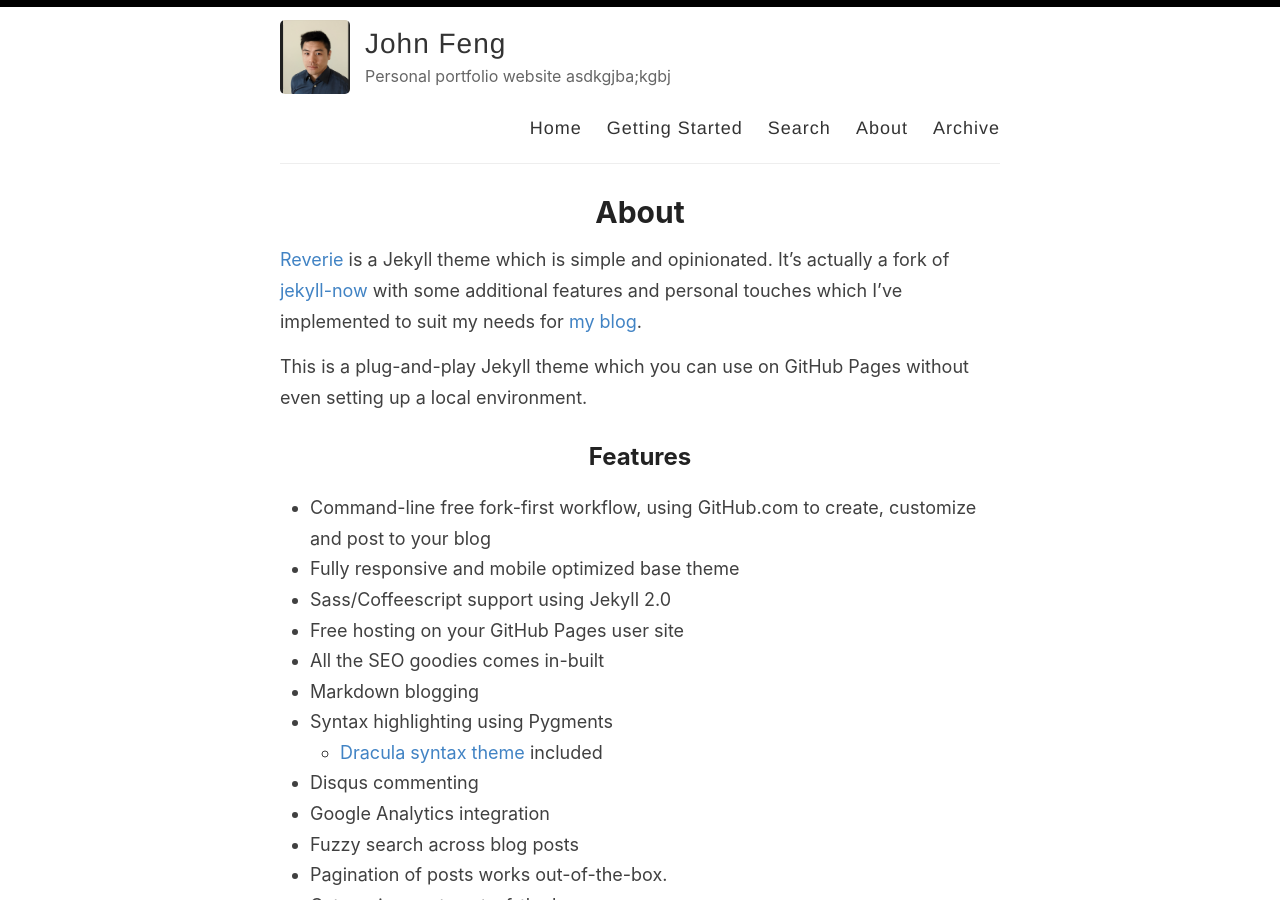
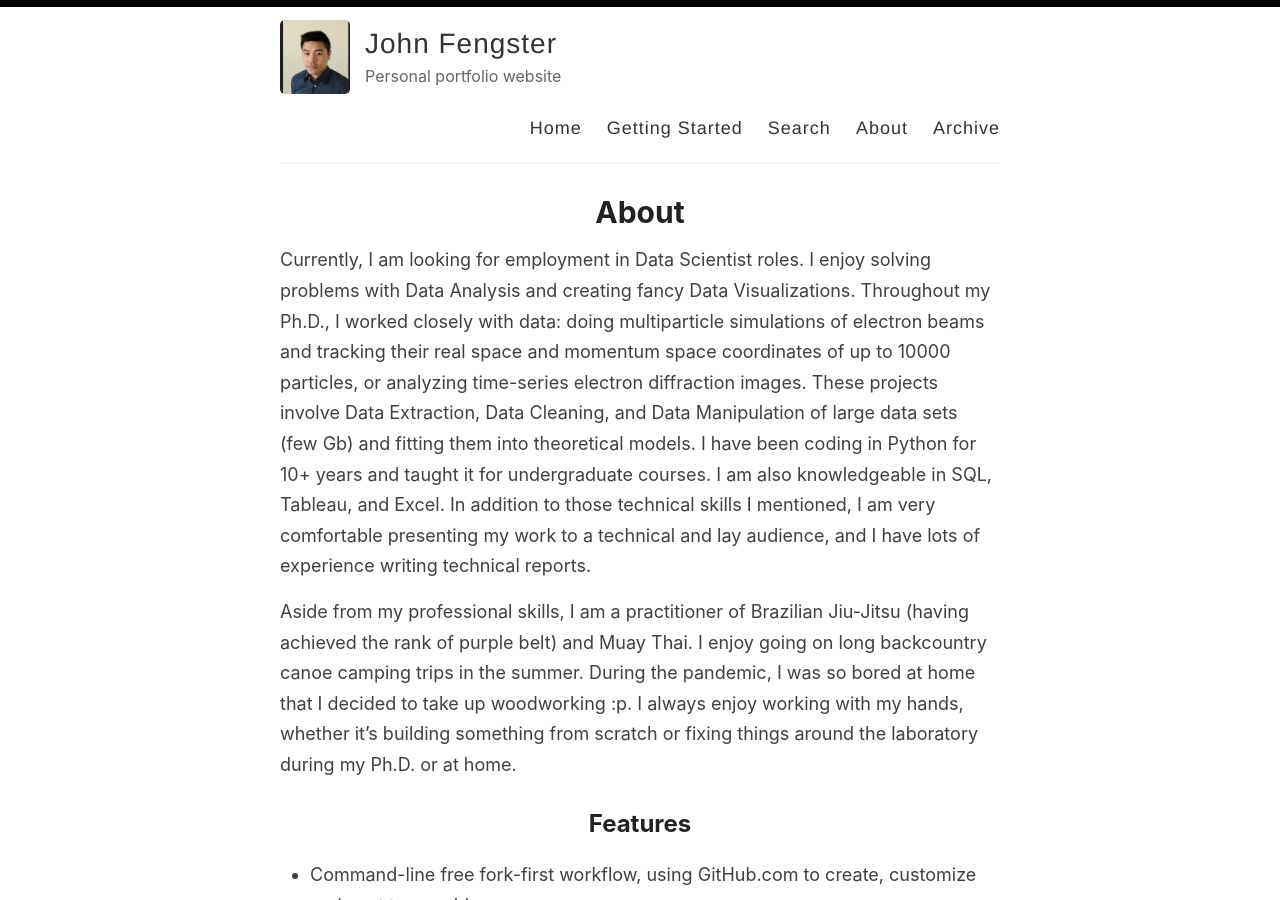
Before and after one commit to amitmerchant1990/reverie, a Jekyll site: the page built from _pages/about.md, in a window 1280 px wide and 900 px high. Built offline with Jekyll 4.4.1, drawn with Linux system fonts in a browser that asks for light colours.

Commit message:
Copy from master to experimental branch

```diff
--- a/_config.yml
+++ b/_config.yml
@@ -3,13 +3,13 @@
 #
 
 # Name of your site (displayed in the header)
-name: John Feng
+name: John Fengster
 
 # Name of the author
-author: John Feng
+author: John Fengster
 
 # Short bio or description (displayed in the header)
-description: Personal portfolio website asdkgjba;kgbj
+description: Personal portfolio website
 
 # URL of your avatar or profile pic (you could use your GitHub profile pic)
 avatar: /images/headshot_lowres.png
--- a/_pages/about.md
+++ b/_pages/about.md
@@ -4,9 +4,9 @@ title: About
 permalink: /about/
 ---
 
-[Reverie](https://github.com/amitmerchant1990/reverie) is a Jekyll theme which is simple and opinionated. It's actually a fork of [jekyll-now](https://github.com/barryclark/jekyll-now) with some additional features and personal touches which I've implemented to suit my needs for [my blog](https://www.amitmerchant.com).
+Currently, I am looking for employment in Data Scientist roles. I enjoy solving problems with Data Analysis and creating fancy Data Visualizations. Throughout my Ph.D., I worked closely with data: doing multiparticle simulations of electron beams and tracking their real space and momentum space coordinates of up to 10000 particles, or analyzing time-series electron diffraction images. These projects involve Data Extraction, Data Cleaning, and Data Manipulation of large data sets (few Gb) and fitting them into theoretical models. I have been coding in Python for 10+ years and taught it for undergraduate courses. I am also knowledgeable in SQL, Tableau, and Excel. In addition to those technical skills I mentioned, I am very comfortable presenting my work to a technical and lay audience, and I have lots of experience writing technical reports.
 
-This is a plug-and-play Jekyll theme which you can use on GitHub Pages without even setting up a local environment.
+Aside from my professional skills, I am a practitioner of Brazilian Jiu-Jitsu (having achieved the rank of purple belt) and Muay Thai. I enjoy going on long backcountry canoe camping trips in the summer. During the pandemic, I was so bored at home that I decided to take up woodworking :p. I always enjoy working with my hands, whether it’s building something from scratch or fixing things around the laboratory during my Ph.D. or at home.
 
 ## Features
 
```
Also changed, not shown: 1 other file.
